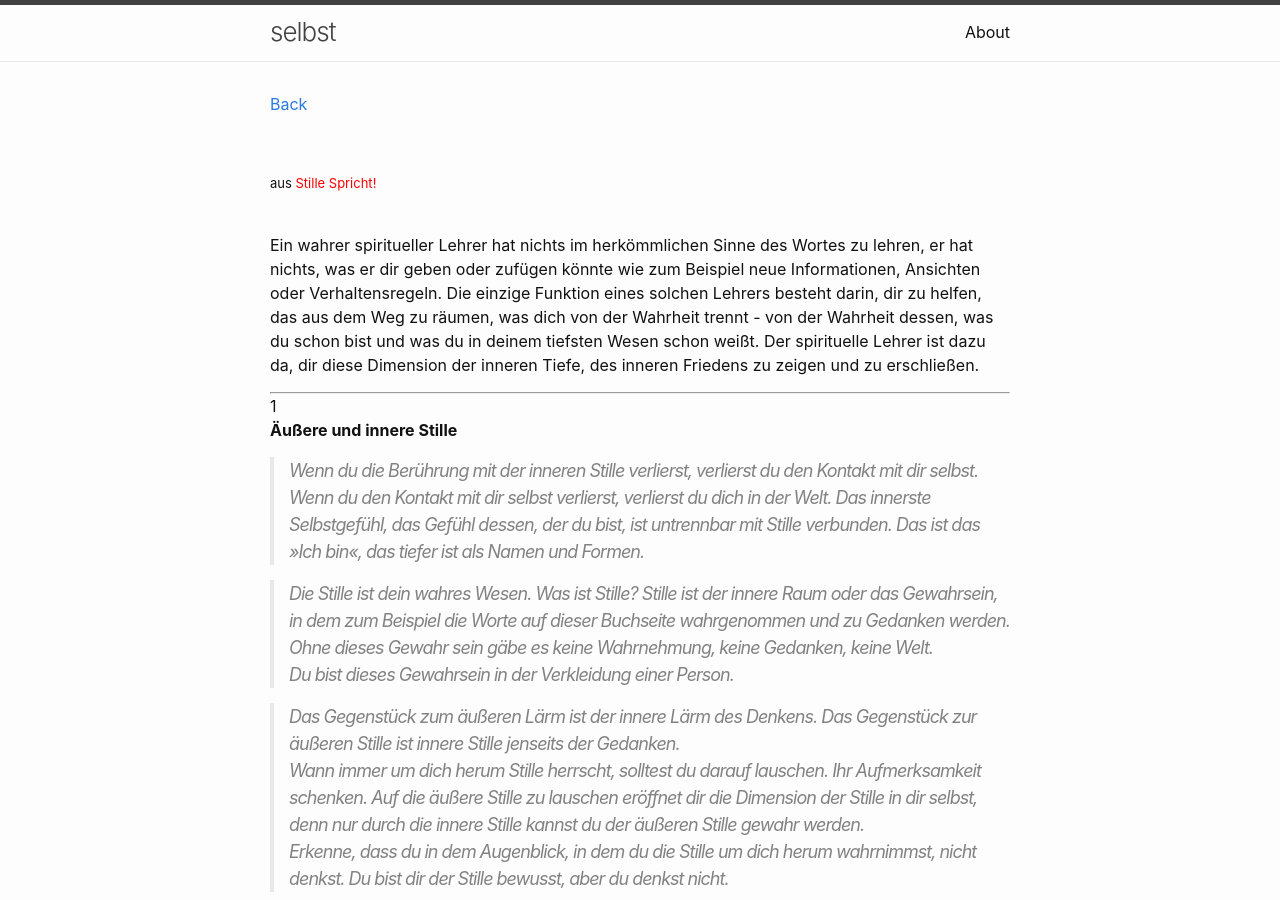
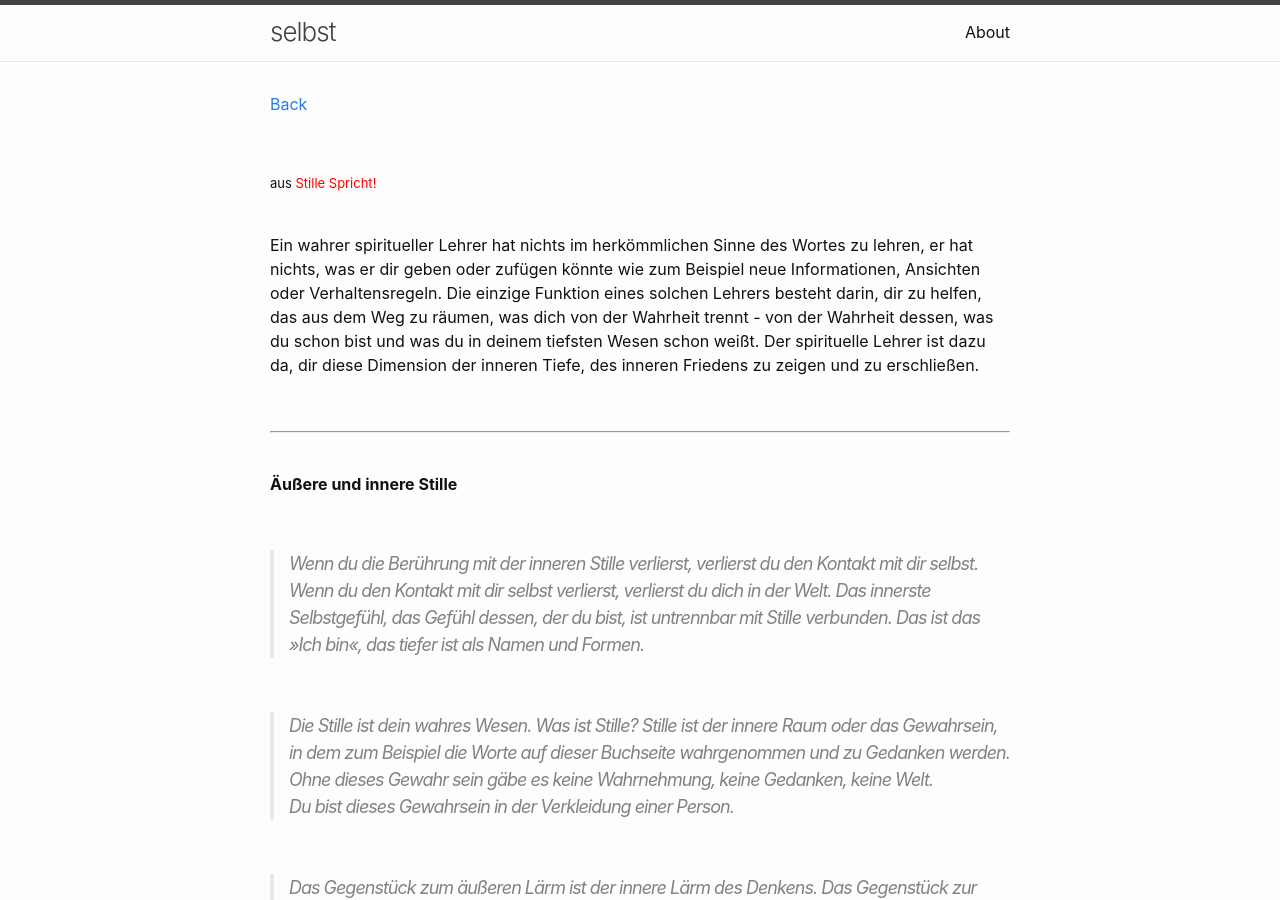
Before and after one commit to Hautaklyttn/-selbst-, a Jekyll site: the page built from docs/eTolle_SS.md, in a window 1280 px wide and 900 px high. Built offline with Jekyll 4.4.1, drawn with Linux system fonts in a browser that asks for light colours.

Commit message:
Text additions

```diff
--- a/docs/eTolle_SS.md
+++ b/docs/eTolle_SS.md
@@ -21,10 +21,15 @@ tiefsten Wesen schon weißt. Der spirituelle Lehrer ist dazu da,
 dir diese Dimension der inneren Tiefe, des inneren Friedens zu
 zeigen und zu erschließen.
 
+&nbsp;
+
 ***
 
-1
+&nbsp;
+
 **Äußere und innere Stille**
+
+&nbsp;
 
 >Wenn du die Berührung mit der inneren Stille verlierst,
 verlierst du den Kontakt mit dir selbst. Wenn du den Kontakt
@@ -33,6 +38,8 @@ Das innerste Selbstgefühl, das Gefühl dessen, der du bist,
 ist untrennbar mit Stille verbunden. Das ist das »Ich bin«, das
 tiefer ist als Namen und Formen.
 
+&nbsp;
+
 >Die Stille ist dein wahres Wesen. Was ist Stille? Stille ist der
 innere Raum oder das Gewahrsein, in dem zum Beispiel die
 Worte auf dieser Buchseite wahrgenommen und zu Gedanken
@@ -40,6 +47,8 @@ werden. Ohne dieses Gewahr sein gäbe es keine Wahrnehmung,
 keine Gedanken, keine Welt.
 Du bist dieses Gewahrsein in der Verkleidung einer
 Person.
+
+&nbsp;
 
 >Das Gegenstück zum äußeren Lärm ist der innere Lärm des
 Denkens. Das Gegenstück zur äußeren Stille ist innere Stille
@@ -53,20 +62,28 @@ Erkenne, dass du in dem Augenblick, in dem du die Stille
 um dich herum wahrnimmst, nicht denkst. Du bist dir der Stille
 bewusst, aber du denkst nicht.
 
+&nbsp;
+
 >Sobald du dir der Stille bewusst wirst, ist sofort dieser Zustand
 stiller innerer Wachsamkeit da. Du bist präsent. Du trittst aus
 jahrtausendelanger kollektiver menschlicher Konditionierung
 heraus.
 
+&nbsp;
+
 >Schau dir einen Baum, eine Blume, eine Pflanze an. Lass dein
 Gewahrsein darauf ruhen. Wie still sie sind, wie tief sie im
 Sein wurzeln. Lass zu, dass die Natur dich die Stille lehrt.
+
+&nbsp;
 
 >Wenn du einen Baum anschaust und seine Stille wahrnimmst,
 wirst du selber still. Du verbindest dich auf einer sehr tiefen
 Ebene mit ihm. Du fühlst dich eins mit dem, was du in der
 Stille und durch die Stille wahrnimmst. Dieses Gefühl des
 Einsseins mit allen Dingen ist wahre Liebe.
+
+&nbsp;
 
 >Die äußere Stille ist zwar hilfreich, aber nicht erforderlich, um
 innere Stille zu finden. Selbst wenn Lärm da ist, kannst du der
@@ -77,6 +94,8 @@ Du kannst des Bewusstseins als Hintergrund aller
 Sinneswahrnehmungen, alles Denkens gewahr werden. Beim
 Gewahrwerden des Bewusstseins entsteht innere Stille.
 
+&nbsp;
+
 >Jeder störende Lärm kann ebenso hilfreich sein wie äußere
 Stille. Inwiefern? Wenn du den inneren Widerstand gegen den
 Lärm aufgibst, sodass er sein darf, wie er ist, führt dich dieses
@@ -85,6 +104,8 @@ inneren Stille.
 Wann immer du diesen Augenblick so, wie er ist -
 welche Form er auch haben mag - aus tiefstem Herzen
 annimmst, bist du still, bist du im Frieden.
+
+&nbsp;
 
 >Achte auf Pausen - die Pause zwischen zwei Gedanken, die
 kurze Pause zwischen den Worten eines Gesprächs, zwischen
@@ -95,8 +116,12 @@ aus dem Gewahrsein von »etwas« einfach Gewahrsein. Die
 gestaltlose Dimension reinen Gewahr seins steigt in dir auf und
 tritt an die Stelle der Identifikation mit Form.
 
+&nbsp;
+
 >Wahre Intelligenz arbeitet im Stillen. Es ist die Stille, in der
 Kreativität und Problemlösungen zu finden sind.
+
+&nbsp;
 
 >Ist Stille nur die Abwesenheit von Lärm und Inhalt? Nein, sie
 ist die Intelligenz selbst - das allem zugrunde liegende
@@ -107,9 +132,13 @@ ihm.
 Dieses Bewusstsein ist die Essenz aller Galaxien und
 Grashalme, aller Blumen, Bäume, Vögel und anderen Formen.
 
+&nbsp;
+
 >Die Stille ist das Einzige auf der Welt, das keine Form hat.
 Aber dann ist sie auch kein wirkliches Ding und folglich nicht
 von dieser Welt.
+
+&nbsp;
 
 >Wenn du still einen Baum oder Menschen anschaust, wer
 schaut da? Etwas Tieferes als du in Person. Das Bewusstsein
@@ -117,6 +146,8 @@ selbst betrachtet seine Schöpfung.
 In der Bibel steht, dass Gott die Erde erschuf und sah,
 dass sie gut war. Genau das siehst du, wenn du in
 gedankenfreier Stille schaust.
+
+&nbsp;
 
 >Brauchst du mehr Wissen? Werden mehr Informationen,
 schnellere Computer oder weitere wissenschaftliche und
@@ -128,9 +159,16 @@ einfach. Mehr ist nicht nötig. Still zu sein, zu schauen und zu
 hören aktiviert die intuitive Intelligenz in dir. Lass dich in Wort
 und Tat von Stille leiten.
 
+&nbsp;
+
 ---
 
-2
+&nbsp;
+
 **Jenseits des Denkens**
 
+&nbsp;
+
 >Menschsein heißt: in Gedanken verloren sein.
+
+&nbsp;
```
